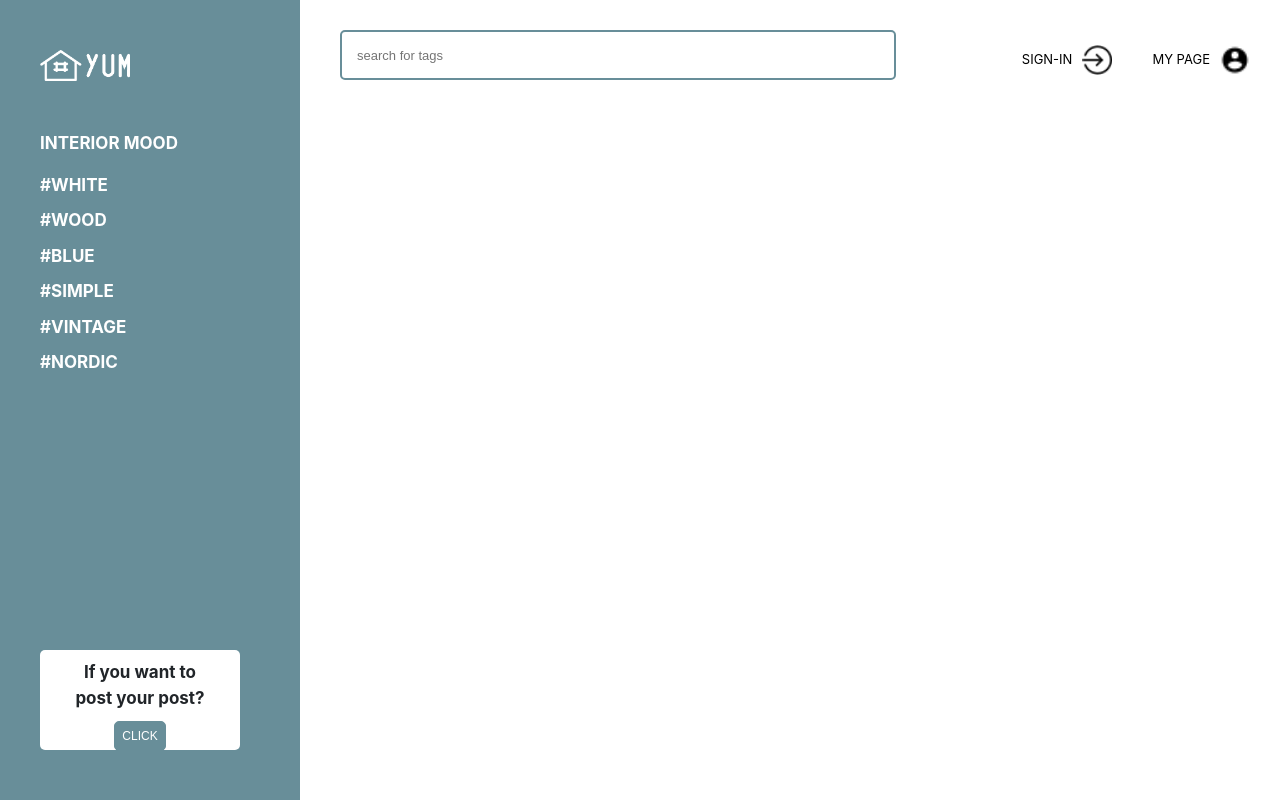
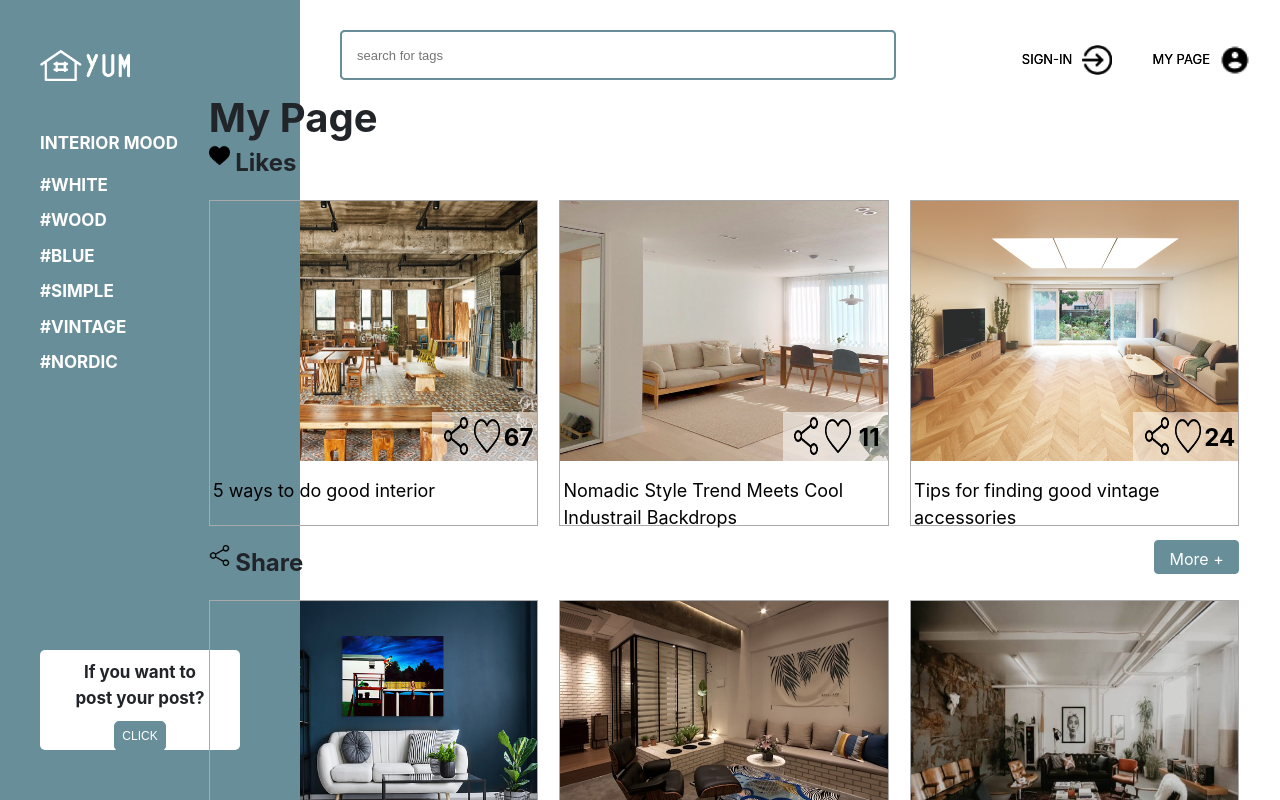
Before and after one commit to bgy1060/YUM_HCI_Project, a React (Create React App) app: page /YUM_HCI_Project/mypage in a window 1280 px wide. Shown: the top 800 px of the page. Built offline with nearby package versions, Linux system fonts and the light colour scheme.

Commit message:
change router

```diff
--- a/src/Routes/Router.js
+++ b/src/Routes/Router.js
@@ -5,9 +5,9 @@ import { Main, My,Log } from './index';
 
 const Router = () => (
     <Switch>
-        <Route exact path="/login" component={Log} />
-        <Route exact path="YUM_HCI_Project/" component={Main} />
-        <Route path="/mypage" component={My}/>
+        <Route exact path="/YUM_HCI_Project/login" component={Log} />
+        <Route exact path="/YUM_HCI_Project" component={Main} />
+        <Route path="/YUM_HCI_Project/mypage" component={My}/>
     </Switch>
 );
 
```
Also changed, not shown: 1 other file (tests, documents, lock files or other folders).
